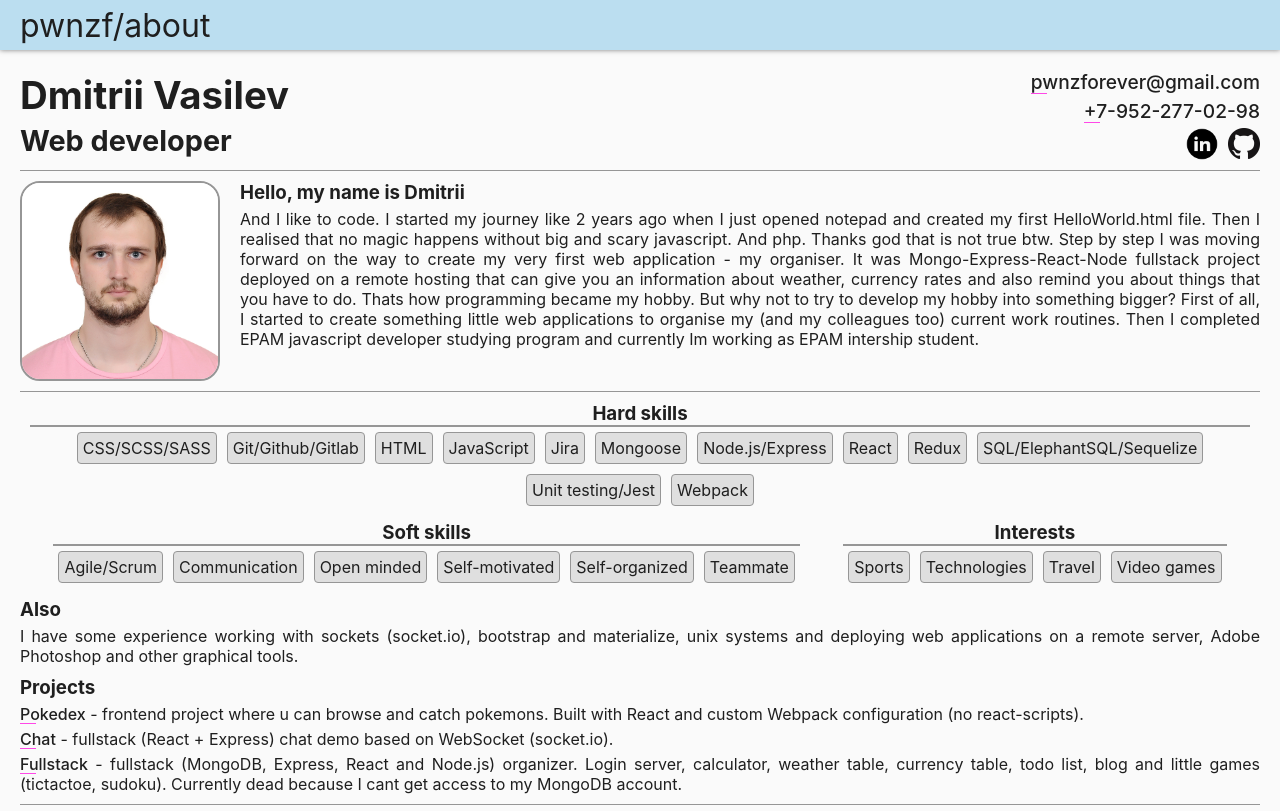
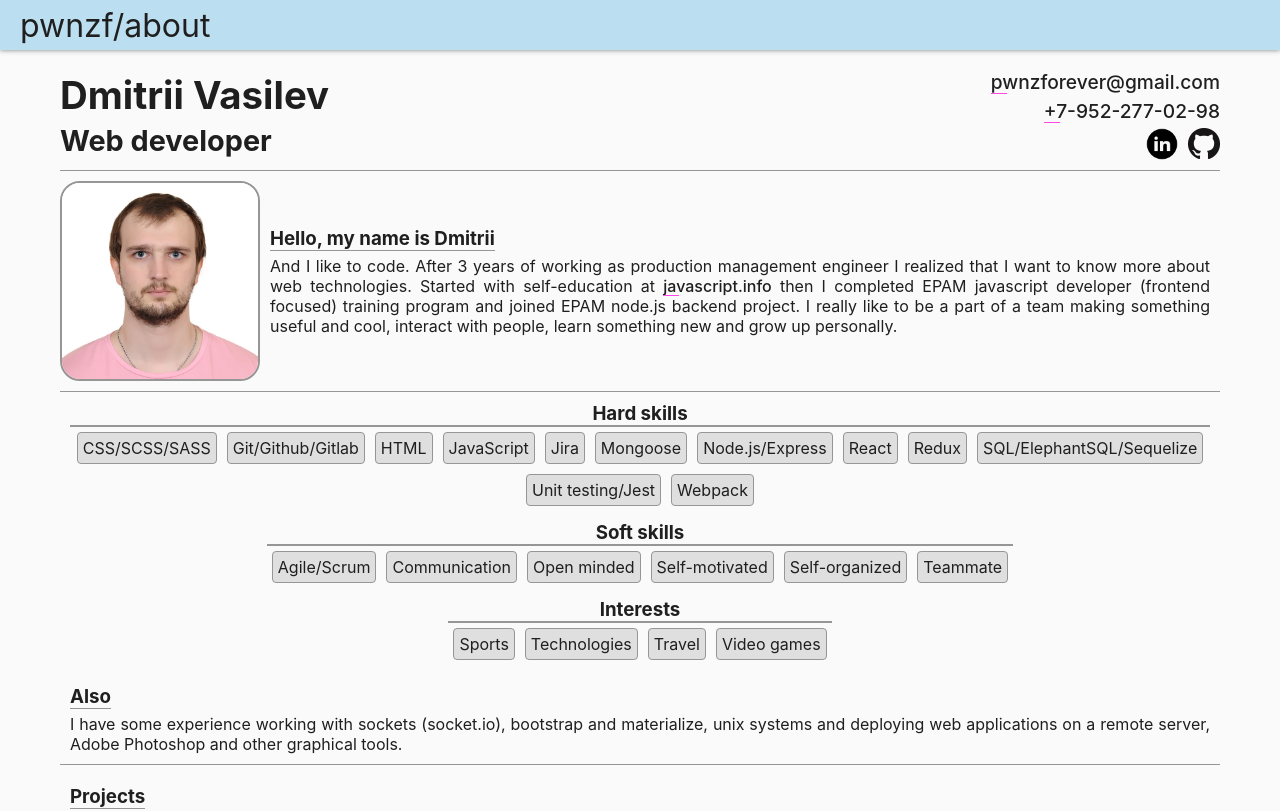
Before and after one commit to VasilevDO/about, a React app: page / in a window 1280 px wide. Shown: the top 811 px of the page. Built offline with nearby package versions, Linux system fonts and the light colour scheme.

Commit message:
styles changed

```diff
--- a/src/components/Feed/Feed.scss
+++ b/src/components/Feed/Feed.scss
@@ -5,8 +5,20 @@
     column-gap: 20px;
     row-gap: 10px;
 
+    > .publication {
+        border-radius: $border-radius-basic;
+        border:$border-basic;
+        box-shadow: $box-shadow-slim;
+    }
+
     @media screen and (max-width:$width-small) {
         grid-template-columns: 100%;
+        > .publication {
+            border-radius: 0;
+            border:none;
+            border-bottom:$border-basic;
+            box-shadow: none;
+        }
     }
 
     @media screen and (min-width:$width-small) and (max-width:$width-big) {
@@ -23,11 +35,10 @@
         flex-direction: row;
         justify-content: space-evenly;
         flex-wrap: wrap;
-        border-bottom: $border-basic;
-        padding-bottom: 10px;
 
         .publication {
             width:100%;
+            border-bottom: $border-basic;
         }
 
         &>*:not(:last-child) {
--- a/src/components/PersonalCard/PersonalCard.component.tsx
+++ b/src/components/PersonalCard/PersonalCard.component.tsx
@@ -15,17 +15,24 @@ const PersonalCardComponent = (props:PersonalCardComponentProps) => {
 	const componentClassName = `personal-card${className ? ' ' + className : ''}`;
 
 	const personalTitle = 'Hello, my name is Dmitrii';
-	const personalText = `And I like to code. I started my journey like 2 years ago
-	when I just opened notepad and created my first HelloWorld.html file. Then
-	I realised that no magic happens without big and scary javascript. And php. Thanks god
-	that is not true btw. Step by step I was moving forward on the way to create my very
-	first web application - my organiser. It was Mongo-Express-React-Node fullstack project
-	deployed on a remote hosting that can give you an information about weather, currency
-	rates and also remind you about things that you have to do. Thats how programming
-	became my hobby. But why not to try to develop my hobby into something bigger? First of
-	all, I started to create something little web applications to organise my (and my colleagues
-	too) current work routines. Then I completed EPAM javascript developer studying program
-	and currently Im working as EPAM intership student.`;
+	const personalText = <p>And I like to code. After 3 years of working as production management
+	engineer I realized that I want to know more about web technologies.
+	Started with self-education at <a href="https://www.javascript.info">javascript.info</a> then I
+	completed EPAM javascript developer (frontend focused) training program and joined EPAM node.js backend project.
+	I really like to be a part of a team making something useful and cool, interact with people, learn something new and grow up
+	personally.</p>;
+
+	// Const personalText = `And I like to code. I started my journey like 2 years ago
+	// when I just opened notepad and created my first HelloWorld.html file. Then
+	// I realised that no magic happens without big and scary javascript. And php. Thanks god
+	// that is not true btw. Step by step I was moving forward on the way to create my very
+	// first web application - my organiser. It was Mongo-Express-React-Node fullstack project
+	// deployed on a remote hosting that can give you an information about weather, currency
+	// rates and also remind you about things that you have to do. Thats how programming
+	// became my hobby. But why not to try to develop my hobby into something bigger? First of
+	// all, I started to create something little web applications to organise my (and my colleagues
+	// too) current work routines. Then I completed EPAM javascript developer studying program
+	// and currently Im working in EPAMintern.`;
 
 	const personalInfo = new Publication(personalTitle, personalText);
 
--- a/src/components/PersonalCard/PersonalCard.scss
+++ b/src/components/PersonalCard/PersonalCard.scss
@@ -6,19 +6,12 @@
     @media screen and (max-width:$width-small) {
         flex-direction: column;
         align-items: center;
-
-        > *:not(:first-child) {
-            margin-top:20px;
-        }
+        justify-content: center;
     }
 
     @media screen and (min-width:$width-small) {
         flex-direction: row;
-        align-items:flex-start;
-
-        > *:not(:first-child) {
-            margin-left:20px;
-        }
+        align-items:center;
     }
 
     .card-image {
@@ -31,11 +24,4 @@
         border: $border-bold;
         margin: auto 0;
     }
-
-    .card-content {
-
-        > * {
-            margin-bottom:10px;
-        }
-    }
 }
--- a/src/components/Publication/Publication.scss
+++ b/src/components/Publication/Publication.scss
@@ -1,6 +1,24 @@
+@import '../../consts.scss';
+
 .publication {
 
+    .title {
+        display:inline-block;
+        border-bottom: 1px solid $border-color-basic;
+    }
+
+    position: relative;
+    padding: 10px;
     > *:not(:first-child) {
         margin-top:5px;
     }
+    // &:after {
+    //     content:'';
+    //     position: absolute;
+    //     top:0;
+    //     bottom:0;
+    //     height:100%;
+    //     width:100%;
+    //     box-shadow: 0px 0px 4px 1px rgba(34, 60, 80, 0.4);
+    // }
 }
--- a/src/consts.scss
+++ b/src/consts.scss
@@ -1,6 +1,8 @@
 //html body
 $main-text-color: rgb(31, 31, 31);
 $text-link-color: #ff48e7;
+$text-happy-color:#ff48e7;
+
 
 //main
 $main-bg-color: rgb(250, 250, 250);
@@ -15,7 +17,7 @@ $footer-height:50px;
 //utils
 $padding-big:20px;
 $padding-basic:10px;
-$padding-giant:20px 40px;
+$padding-giant:20px 60px;
 
 //width params
 $width-big: 1920px;
@@ -37,6 +39,8 @@ $border-bold: $border-size-bold solid $border-color-basic;
 
 //box-shadows
 $box-shadow-basic: 0px 0px 5px 0px rgba(0, 0, 0, 0.5);
+$box-shadow-slim: 1px 1px 2px 0px rgba(0, 0, 0, 0.5);
+$box-shadow-colored: 1px 1px 3px 1px #ff48e7;
 
     //hover
 @mixin hover-filter {
--- a/src/consts/app.const.ts
+++ b/src/consts/app.const.ts
@@ -28,7 +28,7 @@ export const MY_WORK_EXPERIENCE = [{
 {
 	date: '09/2017 - present',
 	copmany: 'OOO MEGAL',
-	position: 'production managment engineer',
+	position: 'production management engineer',
 }];
 export const MY_LANGUAGES = [{language: 'Russian', level: 'native'}, {language: 'English', level: 'b2+ (according to EPAM assessment)'}];
 export const MY_CURRENT_LOCATION = 'Saint-Petersburg, Russia';
--- a/src/index.html
+++ b/src/index.html
@@ -4,6 +4,7 @@
     <head>
         <meta charset="utf-8">
         <title>About</title>
+        <meta name="description" content="Information about web developer u have to hire" />
         <meta name="viewport" content="width=device-width, initial-scale=1" />
         <meta content="content-type: application/javascript" />
         <meta name="theme-color" content="#000000" />
--- a/src/index.scss
+++ b/src/index.scss
@@ -4,6 +4,8 @@ html, body {
     margin:0;
     padding:0;
     font-family: -apple-system, system-ui, BlinkMacSystemFont, "Segoe UI", Roboto, Ubuntu;
+    font-size:16px;
+    font-weight: 400;
     color: $main-text-color;
 
     * {
@@ -52,13 +54,17 @@ html, body {
     align-items: center;
     min-height: 100vh;
     min-width:$width-min;
+    width:100%;
     background-color: $main-bg-color;
     .container {
         flex-grow:1;
 
-        @media screen and (max-width:$width-avg) {
-                width:100%;
+        @media screen and (max-width:$width-small) {
                 padding:$padding-big;
+        }
+
+        @media screen and (min-width:$width-small) and (max-width:$width-avg) {
+                padding:$padding-giant;
         }
 
         @media screen and (min-width:$width-big) {
```
Also changed, not shown: 4 other files (tests, documents, lock files or other folders).
